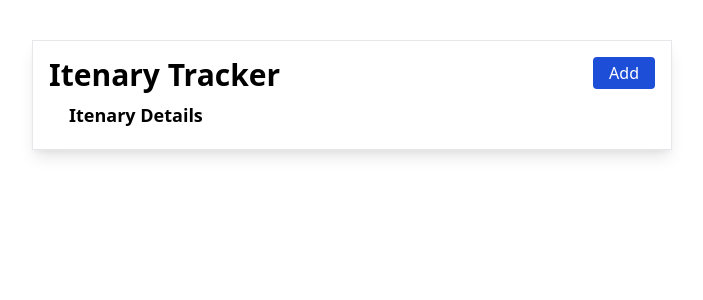
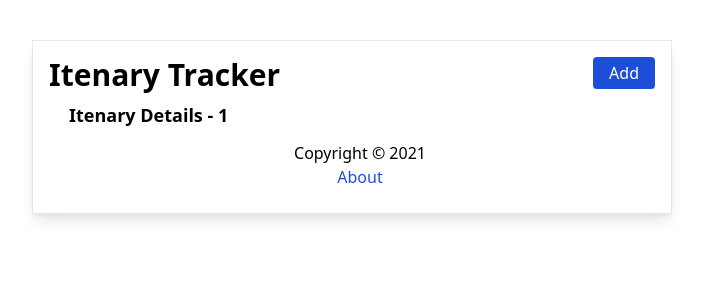
Before and after one commit to PrinceNiyonshuti/itenarytracker, a React (Create React App) app: page /itenary/1 in a window 1280 px wide. Shown: the top 300 px of the page, without its empty margins (288-991 px from the left). Built offline with nearby package versions, Linux system fonts and the light colour scheme.

Commit message:
added footer

```diff
--- a/src/Components/Itenaries.js
+++ b/src/Components/Itenaries.js
@@ -1,6 +1,7 @@
 /** @format */
 
 import React from "react";
+import { Link } from "react-router-dom";
 
 function Itenaries() {
 	return (
@@ -8,10 +9,10 @@ function Itenaries() {
 			<li className="flex justify-between items-center bg-gray-200 mt-2 p-2 cursor-pointer transition">
 				<div className="flex ml-2">
 					<div className="flex flex-col ml-2">
-						<h1 className="font-bold text-xl">Read React Documentation</h1>
-						<p className="font-normal">
-							Sun at 10AM
-						</p>
+						<Link to={`/itenary/${5}`}>
+							<h1 className="font-bold text-xl">Read React Documentation</h1>
+						</Link>
+						<p className="font-normal">Sun at 10AM</p>
 					</div>
 				</div>
 				<div className="flex flex-col items-center">
--- a/src/Layout/Footer.js
+++ b/src/Layout/Footer.js
@@ -0,0 +1,18 @@
+/** @format */
+
+import React from "react";
+import { Link } from "react-router-dom";
+
+function Footer() {
+	return (
+		<div>
+			<div className="p-2 pl-6 text-center">
+				<h2 className="font-normal">Copyright &copy; 2021</h2>
+				<Link to="/about">
+					<p className="font-normal text-blue-700">About</p>
+				</Link>
+			</div>
+		</div>
+	);
+}
+export default Footer;
--- a/src/Layout/Itenary.js
+++ b/src/Layout/Itenary.js
@@ -1,11 +1,13 @@
 /** @format */
 
 import React from "react";
+import { useParams } from "react-router-dom";
 
 function Itenary() {
+	const { id } = useParams();
 	return (
 		<div>
-			<h3 className="font-bold text-lg mb-1 mx-5">Itenary Details</h3>
+			<h3 className="font-bold text-lg mb-1 mx-5">Itenary Details - {id}</h3>
 		</div>
 	);
 }
--- a/src/Layout/Layout.js
+++ b/src/Layout/Layout.js
@@ -7,6 +7,7 @@ import Title from "./Title";
 import Main from "./Main";
 import AddItenary from "./AddItenary";
 import Itenary from "./Itenary";
+import Footer from "./Footer"
 
 
 const Layout = () => {
@@ -28,6 +29,7 @@ const Layout = () => {
 								<Itenary />
 							</Route>
 						</Switch>
+						<Footer/>
 					</div>
 				</div>
 			</div>
```
Also changed, not shown: src/Layout/Main.js (+6 -4 lines).
